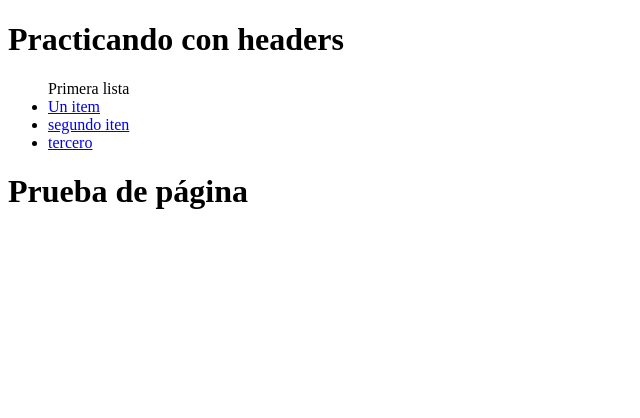
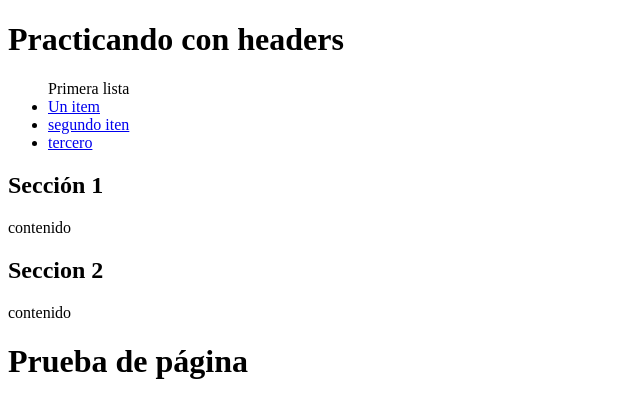
Before and after one commit to Creckwfs/clase18, a website: page public/index.html in a window 1280 px wide. Shown: the whole page, without its empty margins (0-640 px from the left). Drawn offline with Linux system fonts and the light colour scheme.

Commit message:
añadir secciones al html

```diff
--- a/public/index.html
+++ b/public/index.html
@@ -17,6 +17,15 @@
                 <li><a href="about.html">tercero</a></li>
             </nav>
         </header>
+        <section id="card profile">
+            <h1>Sección 1</h1>
+            <p>contenido</p>
+        </section>
+
+        <section id="card-overview-profile">
+            <h1>Seccion 2</h1>
+            <p>contenido</p>
+        </section>
     </main>
     <h1>Prueba de página</h1>
 </body>
```
